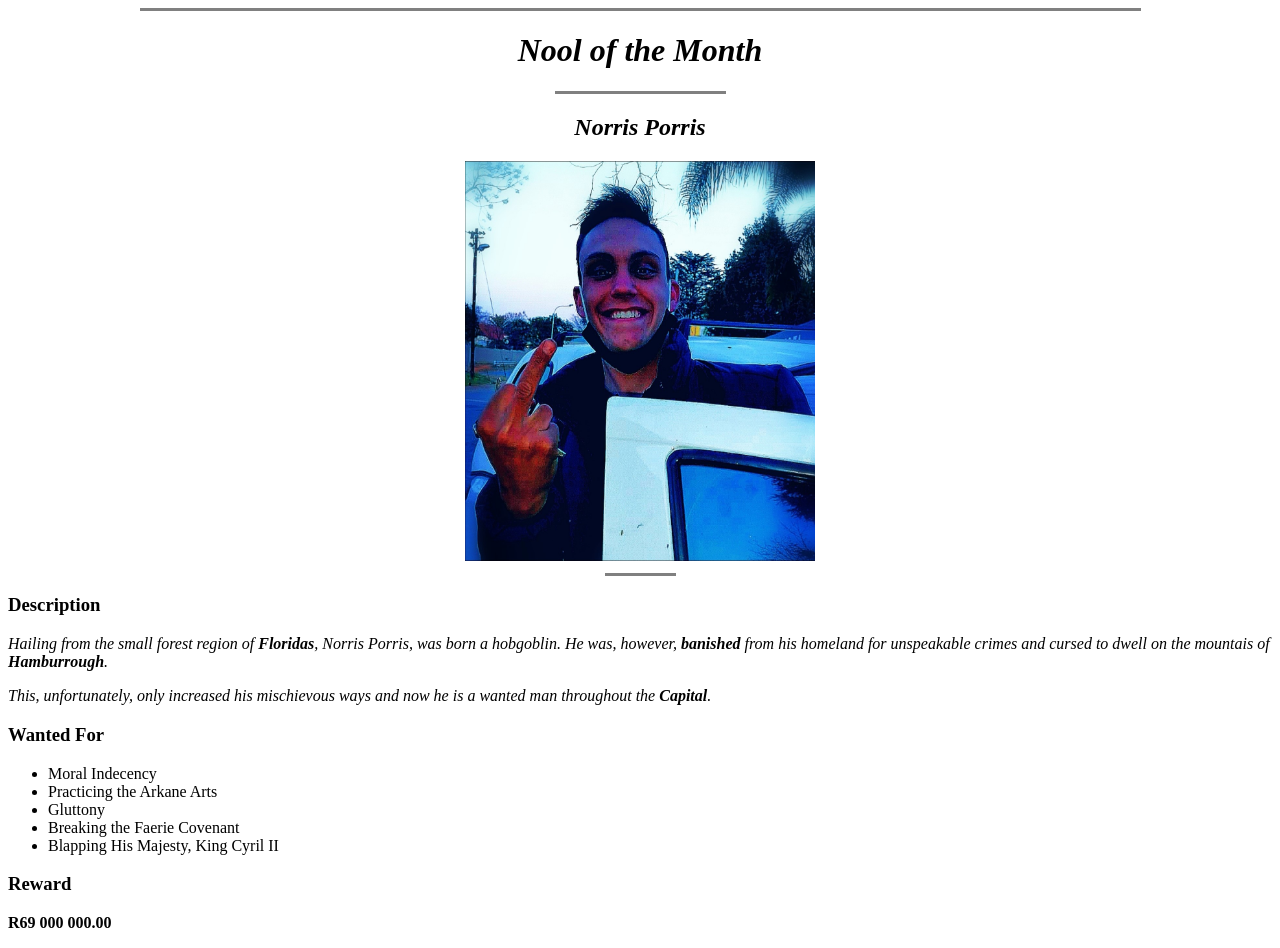
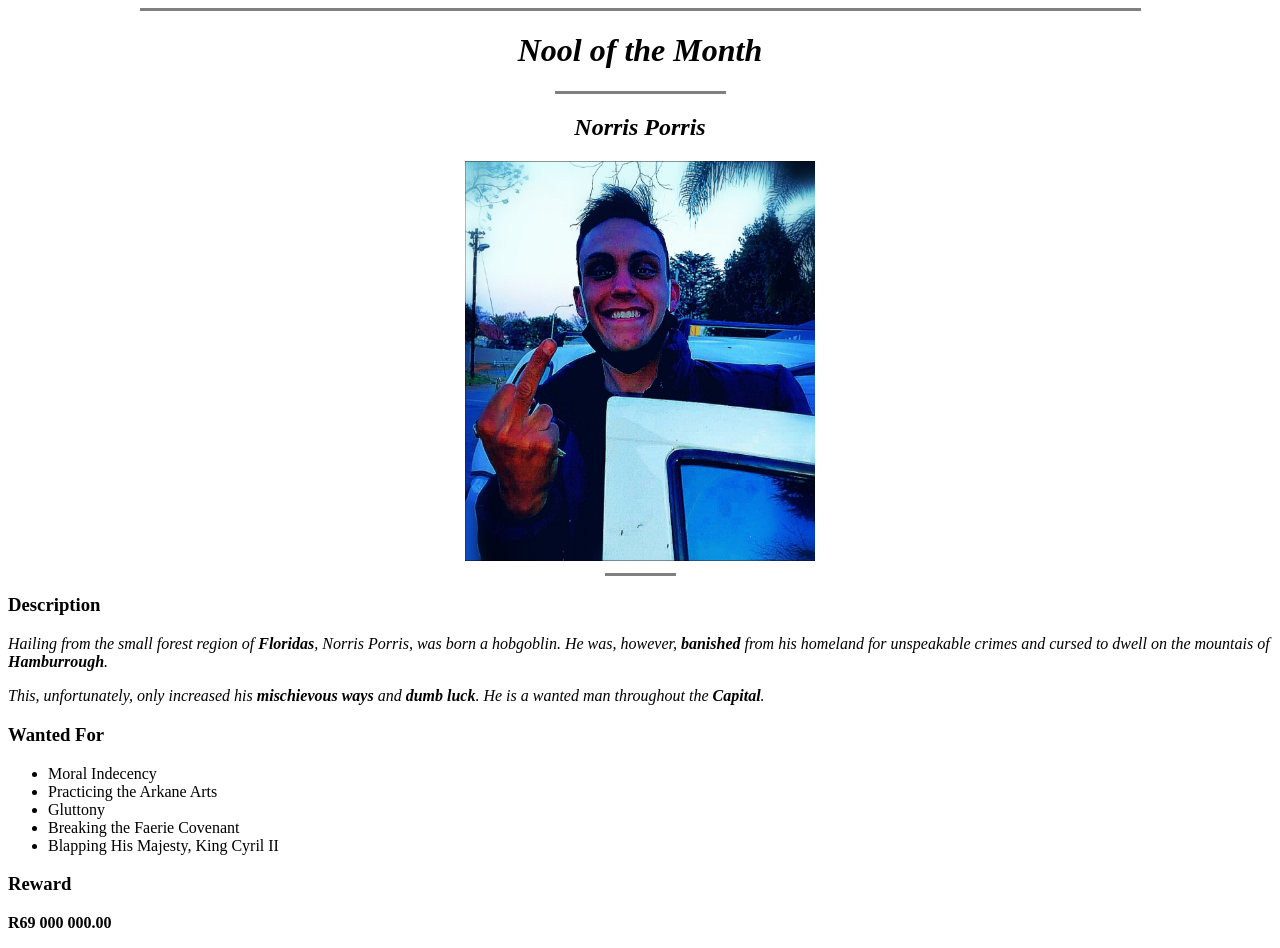
Before and after one commit to pijl1617/nool, a plain HTML site: page index.html in a window 1280 px wide. Drawn offline with Linux system fonts and the light colour scheme.

Commit message:
Add files via upload

```diff
--- a/index.html
+++ b/index.html
@@ -21,7 +21,7 @@
 
   <h3>Description</h3>
   <p><i>Hailing from the small forest region of <strong>Floridas</strong>, Norris Porris, was born a hobgoblin. He was, however, <strong>banished</strong> from his homeland for unspeakable crimes and cursed to dwell on the mountais of <strong>Hamburrough</strong>.</i></p>
-  <p><i>This, unfortunately, only increased his mischievous ways and now he is a wanted man throughout the <strong>Capital</strong>. </i></p>
+  <p><i>This, unfortunately, only increased his <strong>mischievous ways</strong> and <strong>dumb luck</strong>. He is a wanted man throughout the <strong>Capital</strong>. </i></p>
   <h3>Wanted For</h3>
   <ul>
     <li>Moral Indecency</li>
```
